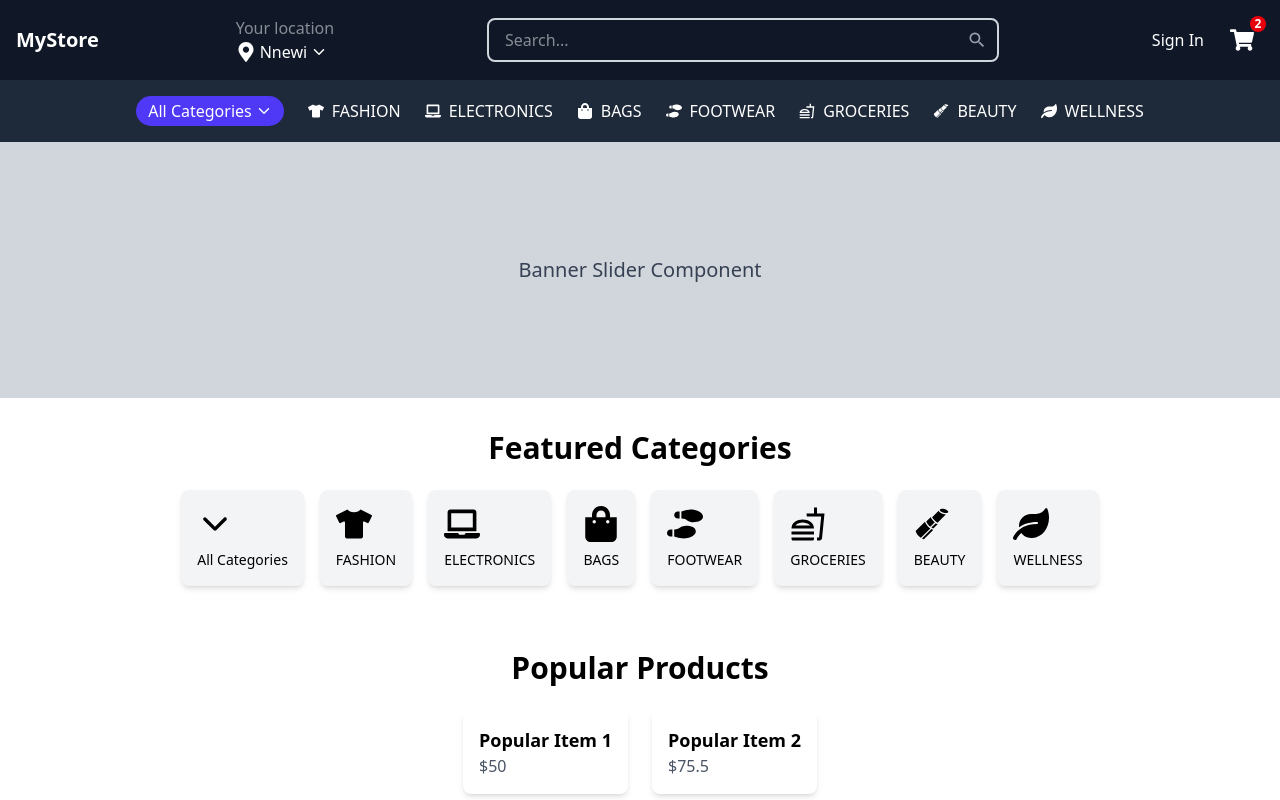
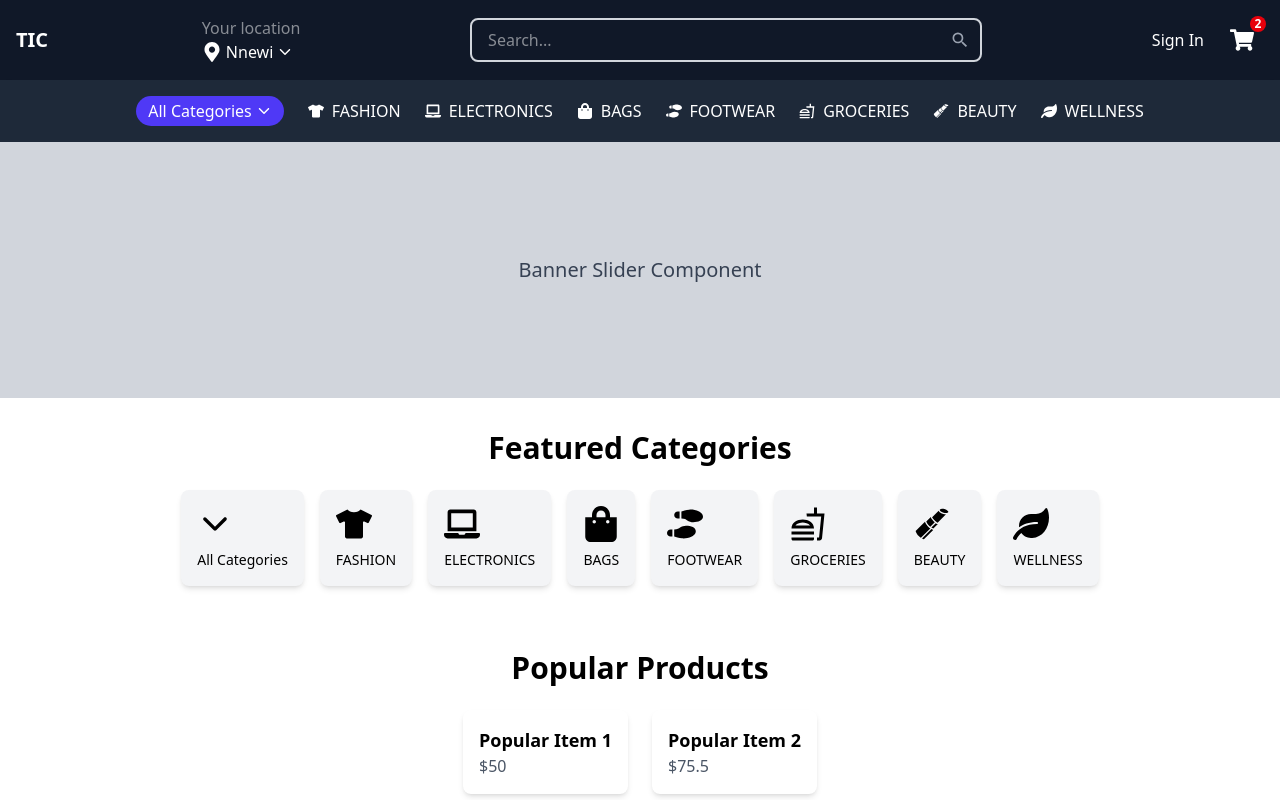
Before and after one commit to TobeChukwu278/TIC--12Nnewi, a React (Vite) app: page / in a window 1280 px wide. Shown: the top 800 px of the page. Built offline with nearby package versions, Linux system fonts and the light colour scheme.

Commit message:
updated the logo title to tic

```diff
--- a/src/components/nav/Nav.jsx
+++ b/src/components/nav/Nav.jsx
@@ -26,7 +26,7 @@ const Navigation = () => {
             <div className={`fixed inset-0 bg-gray-800 text-white z-50 transform lg:hidden transition-transform duration-300 ease-in-out ${isMenuOpen ? 'translate-x-0' : '-translate-x-full'}`}>
                 {/* Mobile Menu Header */}
                 <div className="p-4 flex justify-between items-center border-b border-gray-700">
-                    <div className="font-bold text-xl">MyStore</div>
+                    <div className="font-bold text-xl">TIC</div>
                     <button onClick={() => setIsMenuOpen(false)} className="text-white">
                         <FaTimes className="h-6 w-6" />
                     </button>
@@ -99,7 +99,7 @@ const Navigation = () => {
             <div className="hidden lg:block">
                 {/* Your existing desktop navigation structure */}
                 <nav className="bg-gray-900 p-4 flex items-center justify-between shadow-lg text-white">
-                    <div className="font-bold text-xl">MyStore</div>
+                    <div className="font-bold text-xl">TIC</div>
                     <div>
                         <LocationDropdown />
                     </div>
```
